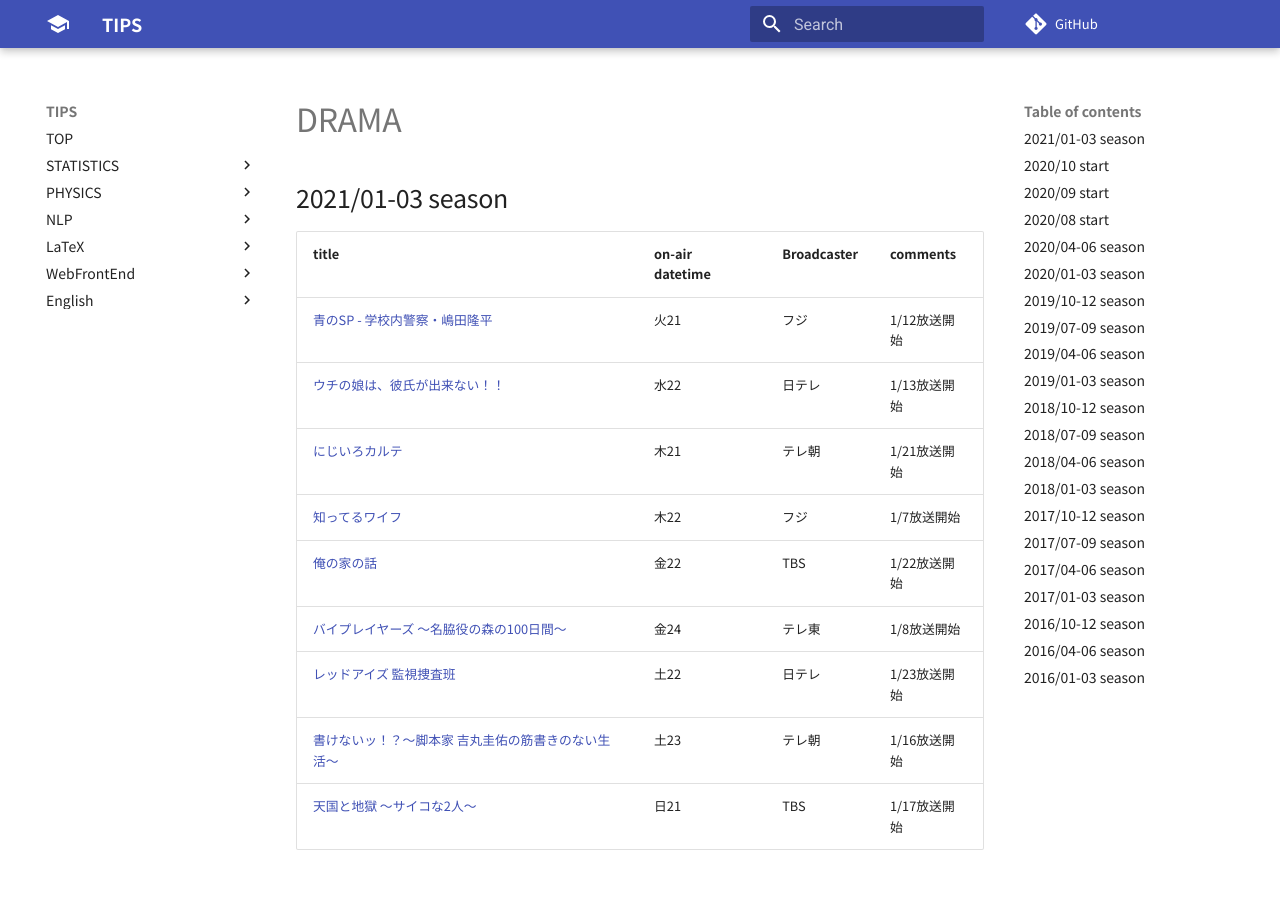
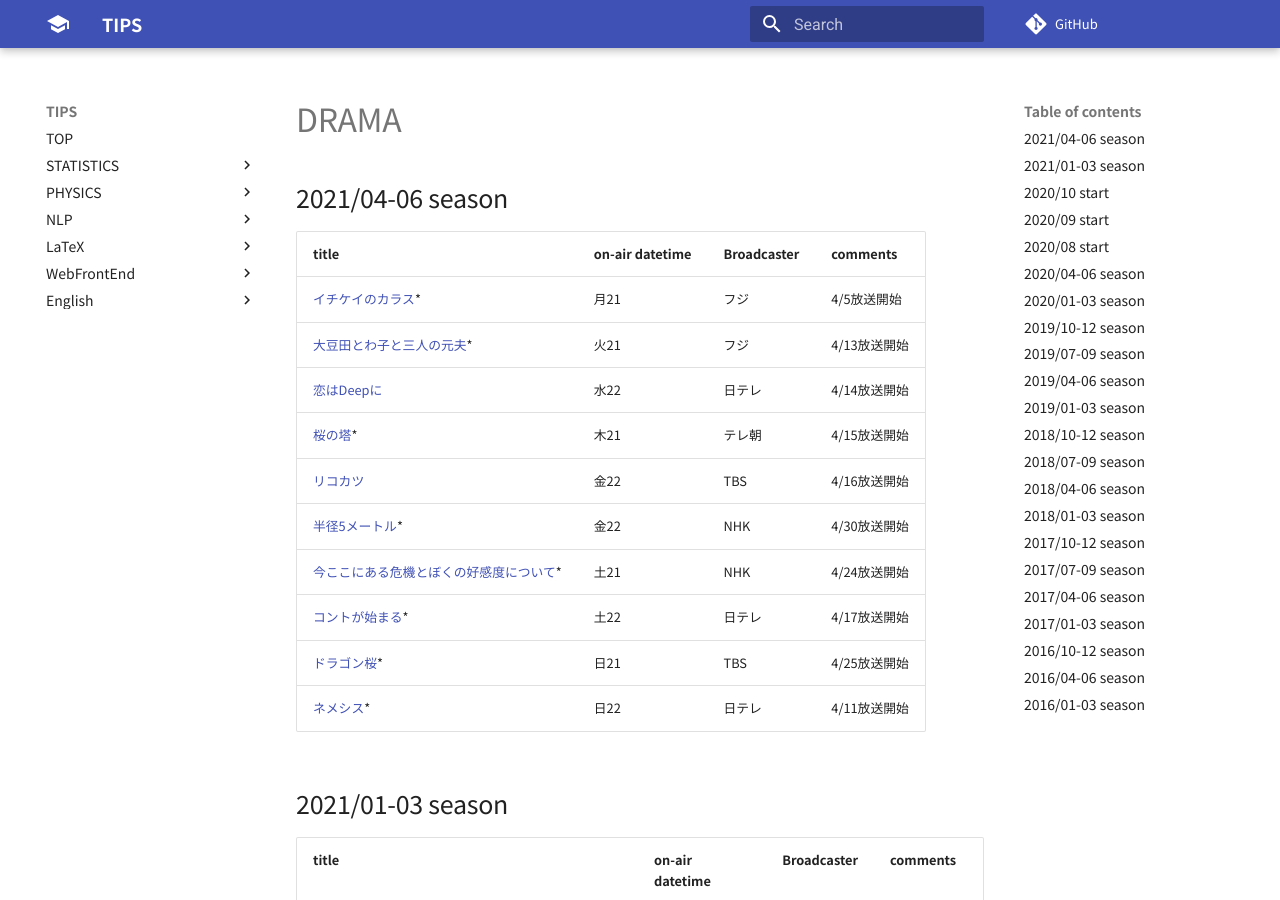
Before and after one commit to aYukiYoshida/tips, an MkDocs documentation site: the page built from docs/favorites/drama.md, in a window 1280 px wide and 900 px high. Built offline with MkDocs 1.6.1 and Material for MkDocs 9.7.7, drawn with Linux system fonts in a browser that asks for light colours; comment, search, counter and statistics services are not loaded.

Commit message:
[add] Add table of drama in 2021/04-06 season

```diff
--- a/docs/favorites/drama.md
+++ b/docs/favorites/drama.md
@@ -1,4 +1,20 @@
 # DRAMA
+
+## 2021/04-06 season
+
+|title|on-air datetime|Broadcaster|comments|
+|:-|:-|:-|:-|
+|[イチケイのカラス](https://www.fujitv.co.jp/ichikei/)*|月21|フジ|4/5放送開始|
+|[大豆田とわ子と三人の元夫](https://www.ktv.jp/mameo/)*|火21|フジ|4/13放送開始|
+|[恋はDeepに](https://www.ntv.co.jp/deep/)|水22|日テレ|4/14放送開始|
+|[桜の塔](https://www.tv-asahi.co.jp/sakuranotou)*|木21|テレ朝|4/15放送開始|
+|[リコカツ](https://www.tbs.co.jp/rikokatsu_tbs/)|金22|TBS|4/16放送開始|
+|[半径5メートル](https://www.nhk.or.jp/dramatopics-blog/22000/442717.html)*|金22|NHK|4/30放送開始|
+|[今ここにある危機とぼくの好感度について](https://www.nhk.or.jp/dramatopics-blog/6000/439721.html)*|土21|NHK|4/24放送開始|
+|[コントが始まる](https://www.ntv.co.jp/conpaji/)*|土22|日テレ|4/17放送開始|
+|[ドラゴン桜](https://www.tbs.co.jp/dragonzakura/)*|日21|TBS|4/25放送開始|
+|[ネメシス](https://www.ntv.co.jp/nemesis/)*|日22|日テレ|4/11放送開始|
+
 
 ## 2021/01-03 season
 
```
